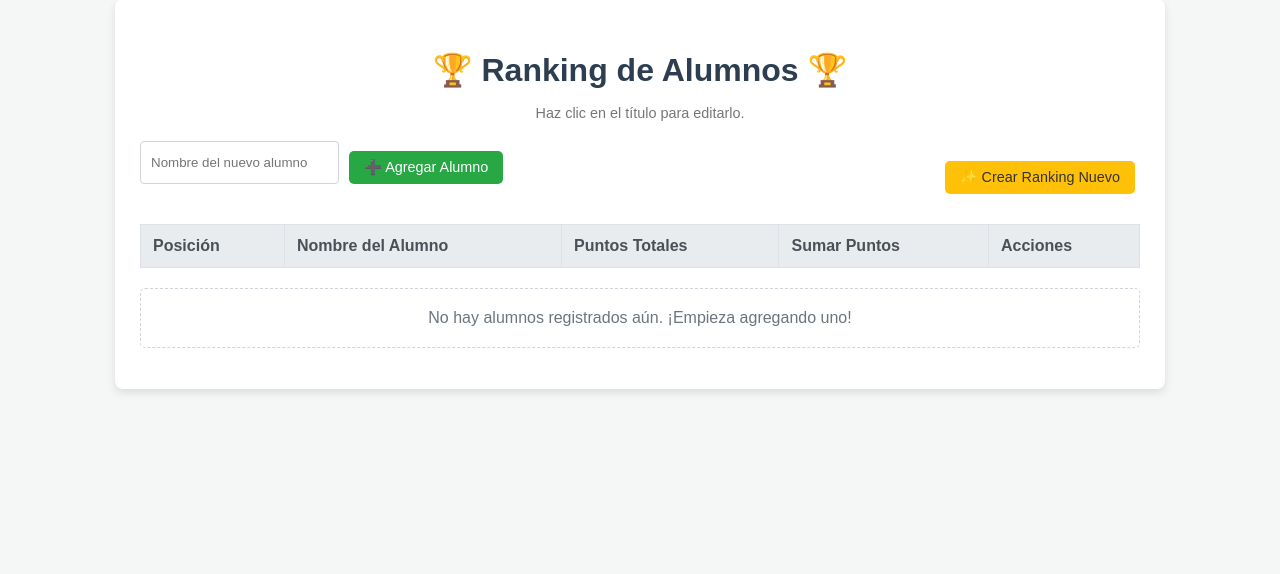
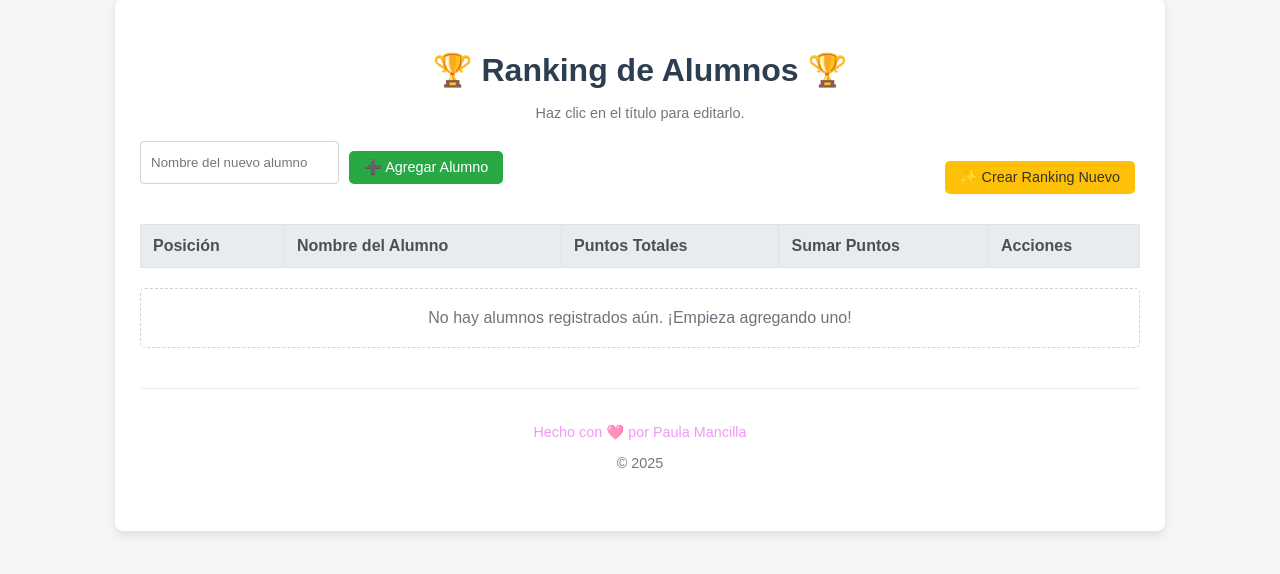
Before and after one commit to Pauleera/ranking-alumnos, a Django app: page / in a window 1280 px wide. Shown: the part 21-595 px from the top of the page. Run offline with Django 5.2, Linux system fonts and the light colour scheme; tables that the repository leaves empty hold one stand-in row (values such as "Sample post"); lists and menus that the app fills with data are empty.

Commit message:
Add: Footprint web Fix: overflow-x: auto in div .container

```diff
--- a/alumnos/templates/alumnos/alumno_ranking.html
+++ b/alumnos/templates/alumnos/alumno_ranking.html
@@ -3,11 +3,12 @@
 <head>
     <meta charset="UTF-8">
     <meta name="viewport" content="width=device-width, initial-scale=1.0">
-    <title>{{ titulo_ranking }}</title> {# Si mantuviste el modelo ConfiguracionRanking #}
+    <meta name="description" content="Crea y gestiona tu propio ranking de alumnos con un sistema de puntos fácil de usar. Ideal para profesores, educadores y juegos, clases gamificadas">
+    <title>{{ titulo_ranking }} - Tu Ranking Personalizado </title> {# Si mantuviste el modelo ConfiguracionRanking #}
     {# <title>Ranking de Alumnos</title> #} {# Si no mantuviste el modelo de Config #}
     <style>
         body { font-family: Arial, sans-serif; margin: 20px; background-color: #f4f7f6; color: #333; }
-        .container { max-width: 1000px; margin: 0 auto; background-color: #fff; padding: 25px; border-radius: 8px; box-shadow: 0 4px 8px rgba(0,0,0,0.1); }
+        .container { max-width: 1000px; margin: 0 auto; overflow-x: auto; background-color: #fff; padding: 25px; border-radius: 8px; box-shadow: 0 4px 8px rgba(0,0,0,0.1); }
         h1 {
             color: #2c3e50;
             text-align: center;
@@ -112,6 +113,13 @@
         </table>
 
         <p class="no-alumnos" id="noAlumnosMessage" style="display: none;">No hay alumnos registrados aún. ¡Empieza agregando uno!</p>
+
+    <footer style="text-align: center; margin-top: 40px; padding: 20px; border-top: 1px solid #eee; font-size: 0.9em; color: #777;">
+        <p> <a href="https://www.linkedin.com/in/paulafma/" target="_blank" style="color: #f198f8; text-decoration: none;">   Hecho con 🩷 por Paula Mancilla</a></p>
+        <p>&copy; <span id="currentYear"></span></p>
+    </footer>
+
+
     </div>
 
     <script>
@@ -298,6 +306,13 @@
 
             // Crear Ranking Nuevo
             newRankingBtn.addEventListener('click', clearRanking);
+
+            //Añadir año actual dinámicamente
+            const currentYearSpan = document.getElementById('currentYear');
+            if(currentYearSpan){
+                currentYearSpan.textContent = new Date().getFullYear();
+            }
+
         });
     </script>
 </body>
```
